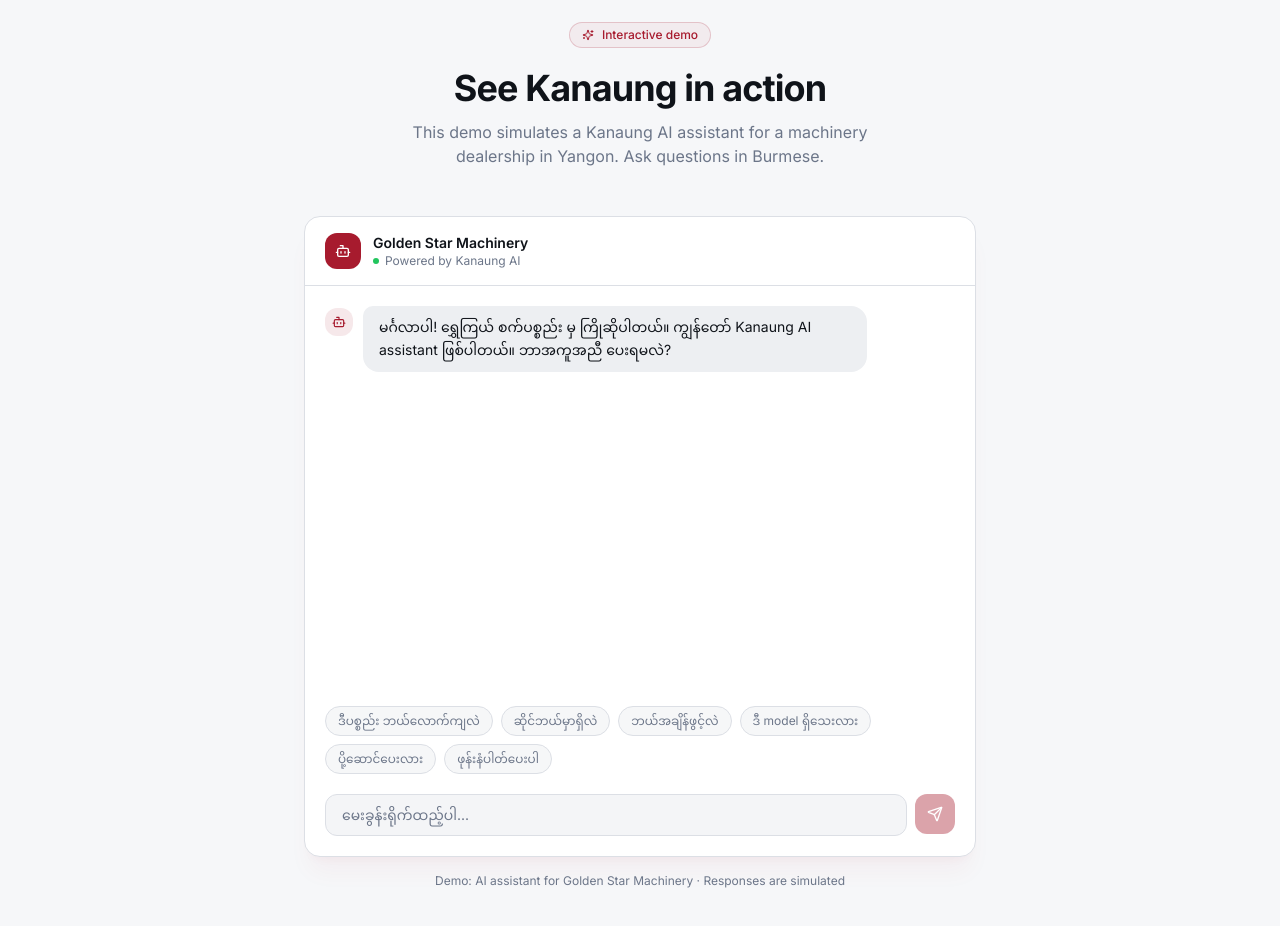
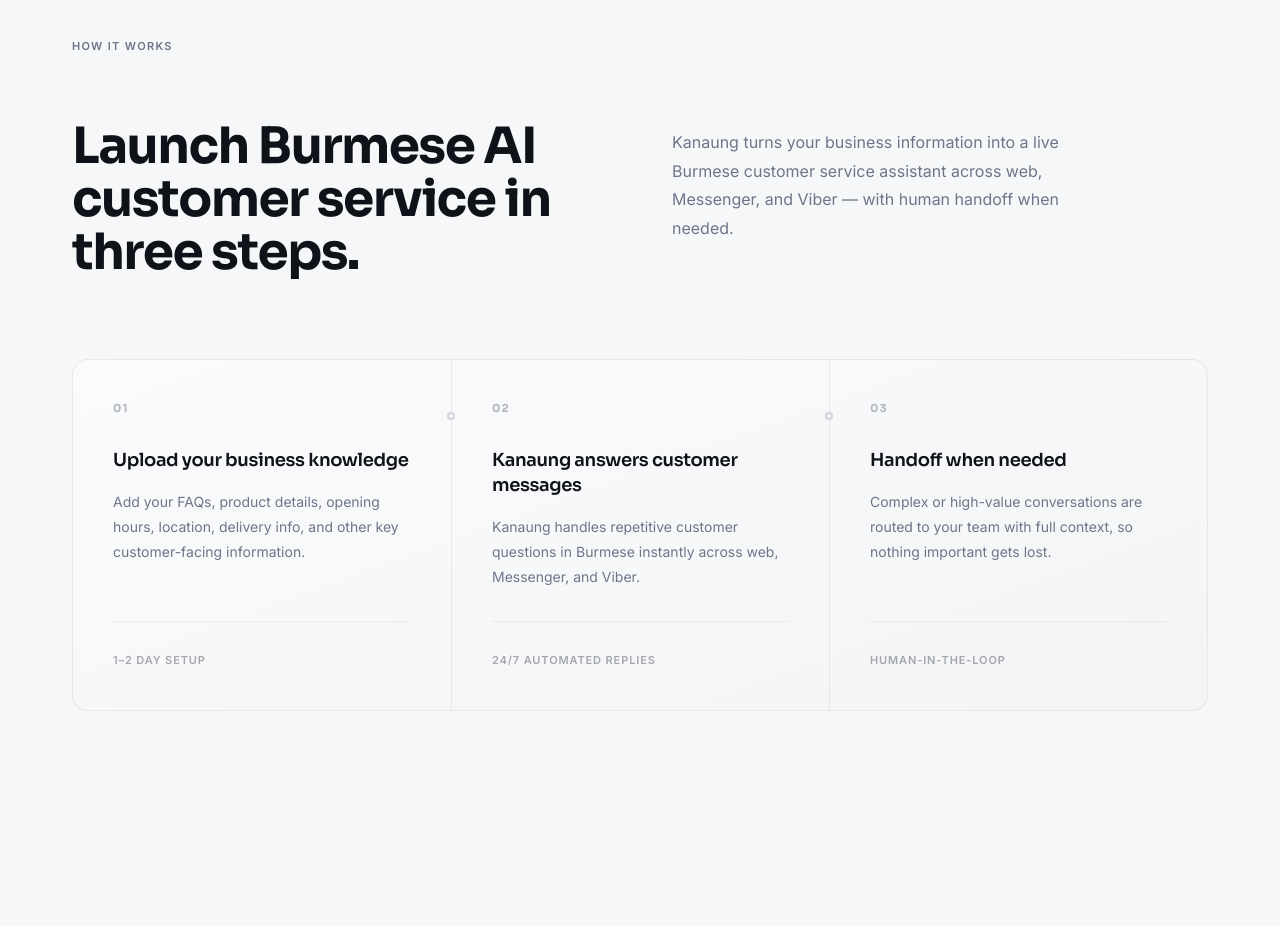
Before and after one commit to kanaungai/kanaung, a React (Vite) app: page / in a window 1280 px wide. Shown: the part 1800-2726 px from the top of the page. Built offline with nearby package versions, Linux system fonts and the light colour scheme; no server answers.

Commit message:
File changes

```diff
--- a/src/components/landing/HowItWorks.jsx
+++ b/src/components/landing/HowItWorks.jsx
@@ -1,84 +1,121 @@
 import React from "react";
 import { motion } from "framer-motion";
-import { Upload, MessageCircle, Users } from "lucide-react";
 
 const STEPS = [
   {
-    icon: Upload,
     number: "01",
-    title: "Upload your business info",
+    title: "Upload your business knowledge",
     description:
-      "Share your product catalog, FAQs, pricing, and policies. Kanaung learns everything about your business.",
+      "Add your FAQs, product details, opening hours, location, delivery info, and other key customer-facing information.",
+    label: "1–2 day setup",
   },
   {
-    icon: MessageCircle,
     number: "02",
-    title: "AI answers in Burmese",
+    title: "Kanaung answers customer messages",
     description:
-      "Customers ask questions in Burmese on your website, Messenger, or Viber. Kanaung replies instantly and accurately.",
+      "Kanaung handles repetitive customer questions in Burmese instantly across web, Messenger, and Viber.",
+    label: "24/7 automated replies",
   },
   {
-    icon: Users,
     number: "03",
-    title: "Complex queries go to your team",
+    title: "Handoff when needed",
     description:
-      "When the AI isn't sure, it smoothly hands off to your human team — so no customer ever hits a dead end.",
+      "Complex or high-value conversations are routed to your team with full context, so nothing important gets lost.",
+    label: "Human-in-the-loop",
   },
 ];
 
 export default function HowItWorks() {
   return (
-    <section id="how-it-works" className="py-20 md:py-28">
-      <div className="max-w-6xl mx-auto px-6">
+    <section id="how-it-works" className="py-24 md:py-32">
+      <div className="max-w-[1200px] mx-auto px-8">
+
+        {/* ── Header ── */}
+        <motion.div
+          initial={{ opacity: 0, y: 24 }}
+          whileInView={{ opacity: 1, y: 0 }}
+          viewport={{ once: true, margin: "-80px" }}
+          transition={{ duration: 0.7, ease: [0.16, 1, 0.3, 1] }}
+          className="mb-16 md:mb-20"
+        >
+          <p className="text-[11px] font-semibold tracking-[0.12em] uppercase text-muted-foreground mb-6">
+            How It Works
+          </p>
+          <div className="w-full h-px bg-foreground/8 mb-10" />
+          <div className="grid md:grid-cols-2 gap-8 md:gap-16 items-start">
+            <h2 className="font-sora text-[36px] md:text-[44px] xl:text-[50px] font-bold tracking-[-0.03em] leading-[1.06] text-foreground">
+              Launch Burmese AI customer service in three steps.
+            </h2>
+            <p className="text-[16px] text-muted-foreground leading-[1.8] md:pt-2 max-w-md font-inter">
+              Kanaung turns your business information into a live Burmese customer service assistant across web, Messenger, and Viber — with human handoff when needed.
+            </p>
+          </div>
+        </motion.div>
+
+        {/* ── Steps container ── */}
         <motion.div
           initial={{ opacity: 0, y: 20 }}
           whileInView={{ opacity: 1, y: 0 }}
-          viewport={{ once: true, margin: "-100px" }}
-          transition={{ duration: 0.6 }}
-          className="text-center mb-14"
+          viewport={{ once: true, margin: "-60px" }}
+          transition={{ duration: 0.7, delay: 0.1, ease: [0.16, 1, 0.3, 1] }}
+          className="relative rounded-2xl border border-foreground/[0.07] overflow-hidden"
+          style={{
+            background: "linear-gradient(160deg, hsl(220 22% 98.5%) 0%, hsl(220 16% 96%) 100%)",
+          }}
         >
-          <h2 className="font-sora text-3xl md:text-4xl font-bold tracking-[-0.025em] text-foreground">
-            How Kanaung works
-          </h2>
-          <p className="mt-3 text-muted-foreground max-w-lg mx-auto">
-            Get up and running in three simple steps.
-          </p>
-        </motion.div>
+          {/* Inner top highlight */}
+          <div className="absolute top-0 left-0 right-0 h-px bg-gradient-to-r from-transparent via-foreground/8 to-transparent pointer-events-none" />
 
-        <div className="grid md:grid-cols-3 gap-8 md:gap-6">
+          <div className="grid md:grid-cols-3 divide-y md:divide-y-0 md:divide-x divide-foreground/[0.07]">
             {STEPS.map((step, i) => (
               <motion.div
                 key={step.number}
                 initial={{ opacity: 0, y: 16 }}
                 whileInView={{ opacity: 1, y: 0 }}
-              viewport={{ once: true, margin: "-60px" }}
-              transition={{ duration: 0.5, delay: i * 0.12 }}
-              className="relative"
+                viewport={{ once: true, margin: "-40px" }}
+                transition={{ duration: 0.55, delay: 0.15 + i * 0.1, ease: [0.16, 1, 0.3, 1] }}
+                className="relative flex flex-col p-8 md:p-10"
               >
-              {/* Connector line */}
+                {/* Step number */}
+                <span className="font-sora text-[11px] font-bold tracking-[0.12em] uppercase text-muted-foreground/50 mb-8">
+                  {step.number}
+                </span>
+
+                {/* Connector dot — desktop only */}
                 {i < STEPS.length - 1 && (
-                <div className="hidden md:block absolute top-12 left-[calc(50%+40px)] right-[-calc(50%-40px)] h-px border-t border-dashed border-border" style={{ width: "calc(100% - 80px)", left: "calc(50% + 40px)" }} />
+                  <div className="hidden md:block absolute top-[52px] right-0 translate-x-1/2 w-2 h-2 rounded-full border-2 border-foreground/15 bg-background z-10" />
                 )}
 
-              <div className="text-center">
-                <div className="inline-flex flex-col items-center">
-                  <div className="w-16 h-16 rounded-2xl bg-primary/8 border border-primary/10 flex items-center justify-center mb-5">
-                    <step.icon className="w-7 h-7 text-primary" />
-                  </div>
-                  <span className="text-xs font-bold text-primary tracking-widest uppercase mb-3">
-                    Step {step.number}
-                  </span>
-                </div>
-                <h3 className="text-lg font-semibold text-foreground mb-2">
+                {/* Title */}
+                <h3 className="font-sora text-[18px] font-semibold tracking-[-0.02em] text-foreground leading-snug mb-4">
                   {step.title}
                 </h3>
-                <p className="text-sm text-muted-foreground leading-relaxed max-w-xs mx-auto">
+
+                {/* Description */}
+                <p className="text-[14px] text-muted-foreground leading-[1.8] font-inter flex-1">
                   {step.description}
                 </p>
+
+                {/* Footer label */}
+                <div className="mt-8 pt-6 border-t border-foreground/[0.06]">
+                  <span className="text-[11px] font-semibold tracking-[0.08em] uppercase text-foreground/35">
+                    {step.label}
+                  </span>
                 </div>
               </motion.div>
             ))}
           </div>
+        </motion.div>
+
+        {/* Bottom rule */}
+        <motion.div
+          initial={{ opacity: 0 }}
+          whileInView={{ opacity: 1 }}
+          viewport={{ once: true }}
+          transition={{ duration: 0.8, delay: 0.4 }}
+          className="w-full h-px bg-foreground/8 mt-16 md:mt-20"
+        />
+
       </div>
     </section>
   );
--- a/src/pages/Landing.jsx
+++ b/src/pages/Landing.jsx
@@ -16,9 +16,9 @@ export default function Landing() {
       <Navbar />
       <Hero />
       <CostSection />
+      <HowItWorks />
       <ChatDemo />
       <ProblemSection />
-      <HowItWorks />
       <UseCases />
       <TrustSection />
       <FinalCTA />
```
Lines whose indentation alone changed are shown as unchanged.
